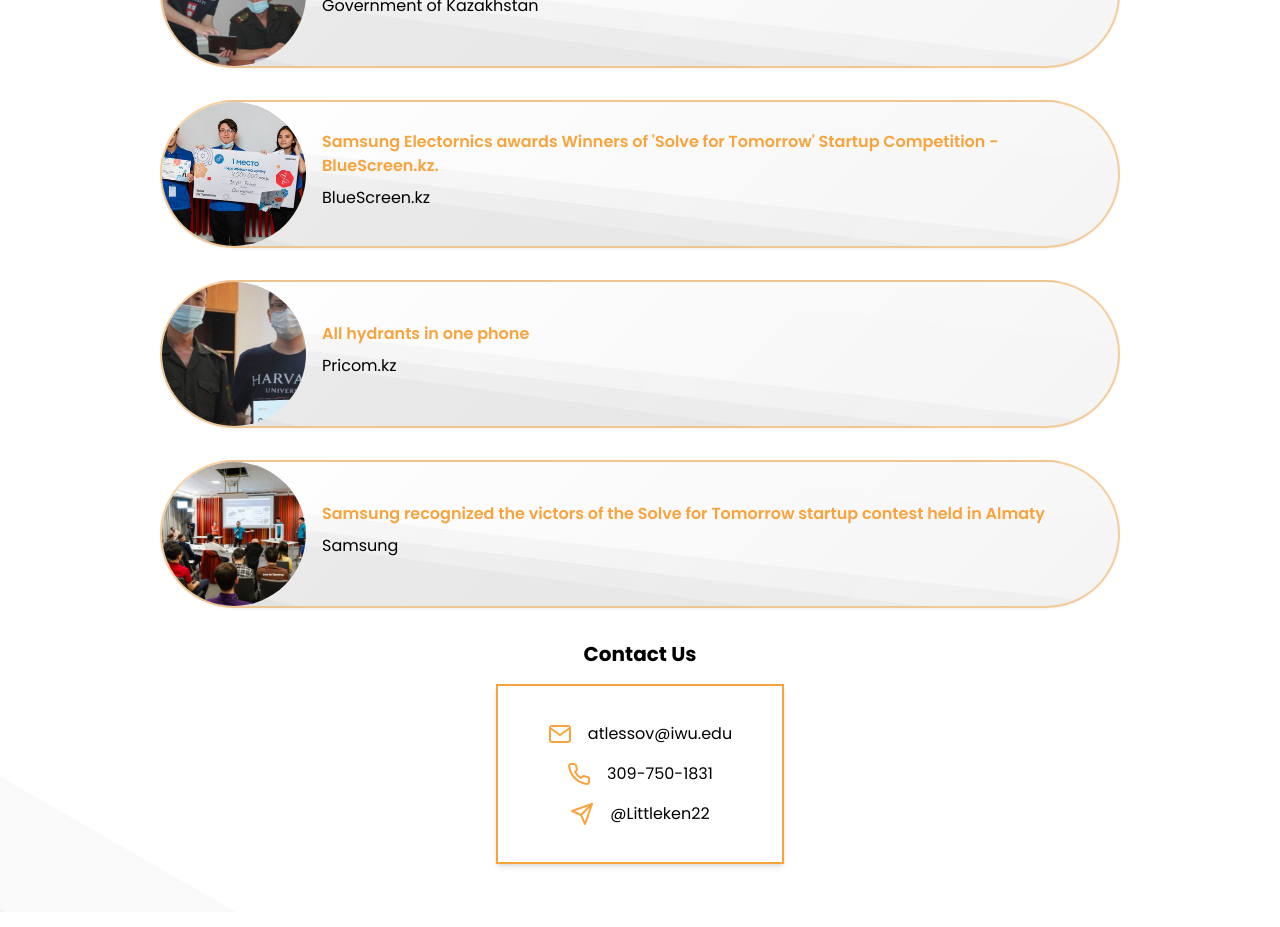
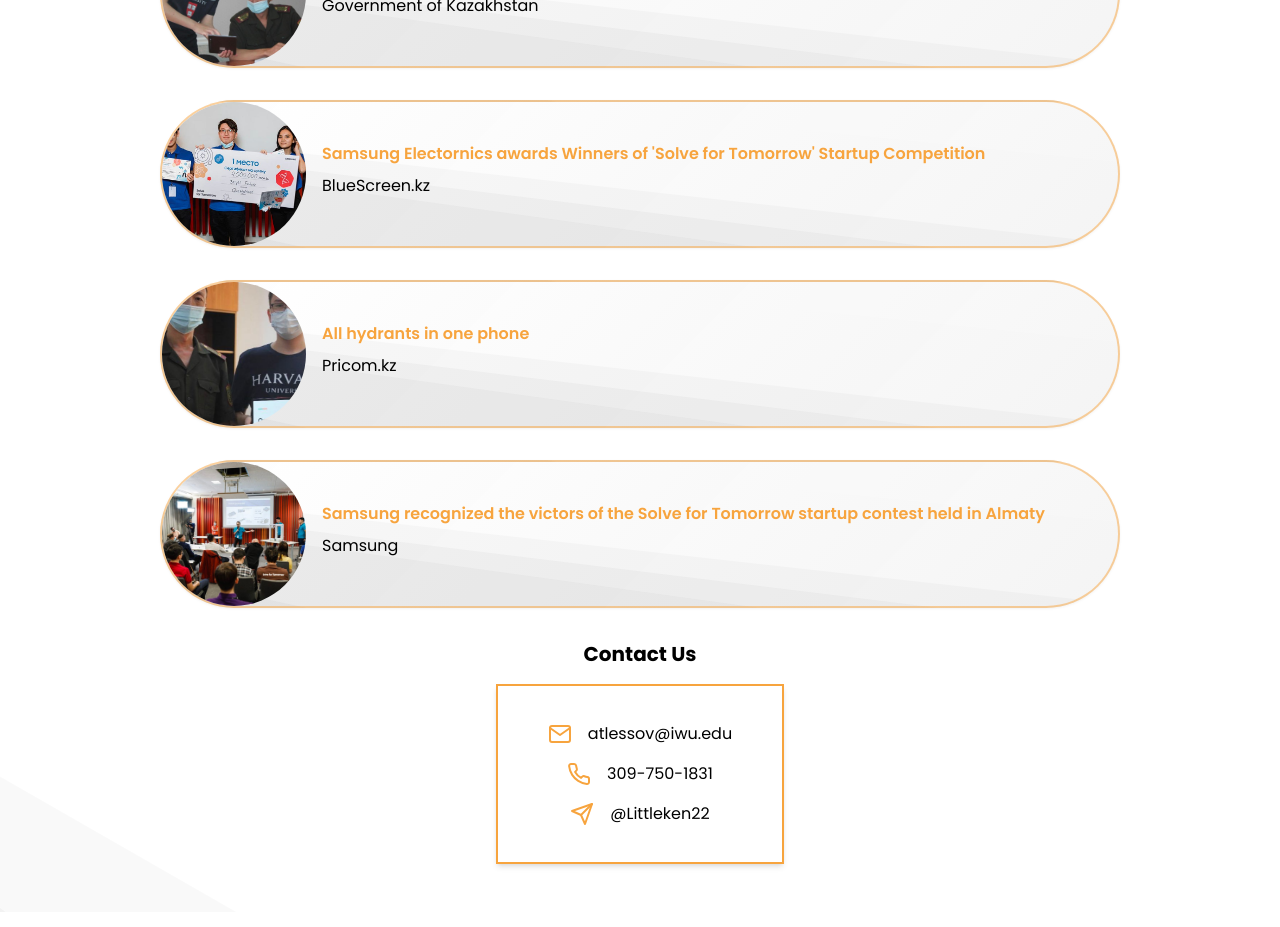
Before and after one commit to bahhhha/qazhydrant, a React (Vite) app in the folder qazhydrant/: page / in a window 1280 px wide. Shown: the part 4840-5767 px from the top of the page. Built offline with nearby package versions, Linux system fonts and the light colour scheme.

Commit message:
added media

```diff
--- a/qazhydrant/src/components/Media.jsx
+++ b/qazhydrant/src/components/Media.jsx
@@ -8,7 +8,7 @@
   {
     img: "images/image2.jpg",
     link: "https://bluescreen.kz/samsung-naghradila-pobieditieliei-konkursa-startapov-solve-for-tomorrow/",
-    text: "Samsung Electornics awards Winners of 'Solve for Tomorrow' Startup Competition - BlueScreen.kz.",
+    text: "Samsung Electornics awards Winners of 'Solve for Tomorrow' Startup Competition",
     author: "BlueScreen.kz",
   },
   {
```
